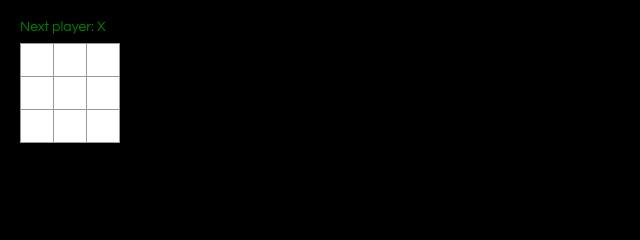
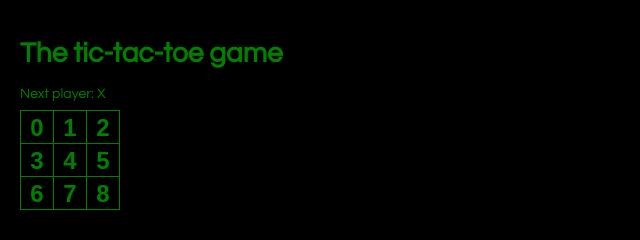
Before and after one commit to DonTouzi/react-app, a React app: page / in a window 1280 px wide. Shown: the whole page, without its empty margins (0-640 px from the left). Built offline with nearby package versions, Linux system fonts and the light colour scheme.

Commit message:
Passing data from Board to Square

```diff
--- a/src/index.css
+++ b/src/index.css
@@ -21,8 +21,9 @@ ul {
 }
 
 .square {
-  background: #fff;
-  border: 1px solid #999;
+  background-color: rgb(0, 0, 0);
+  color: green;
+  border: 1px solid green;
   float: left;
   font-size: 24px;
   font-weight: bold;
--- a/src/index.js
+++ b/src/index.js
@@ -4,13 +4,13 @@ import "./index.css";
 
 class Square extends React.Component {
   render() {
-    return <button className="square">{/* TODO */}</button>;
+    return <button className="square">{this.props.value}</button>;
   }
 }
 
 class Board extends React.Component {
   renderSquare(i) {
-    return <Square />;
+    return <Square value={i} />;
   }
 
   render() {
@@ -18,6 +18,7 @@ class Board extends React.Component {
 
     return (
       <div>
+        <h1>The tic-tac-toe game</h1>
         <div className="status">{status}</div>
         <div className="board-row">
           {this.renderSquare(0)}
@@ -55,6 +56,6 @@ class Game extends React.Component {
   }
 }
 
-// ========================================
+/* ==================================================== */
 
 ReactDOM.render(<Game />, document.getElementById("root"));
```
